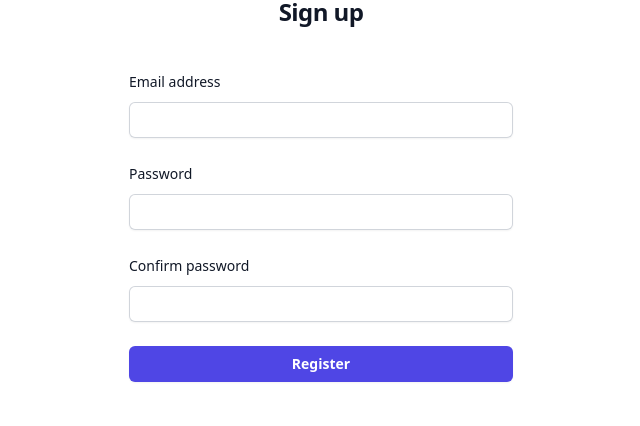
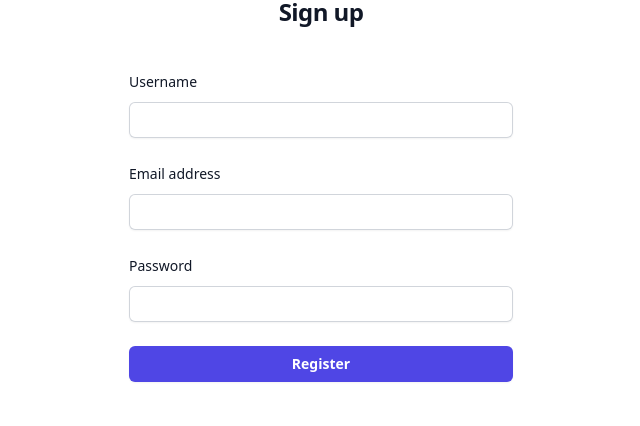
Before and after one commit to trinhleanhkhoa1999/social-media, a React (Vite) app: page /register in a window 1280 px wide. Shown: the part 134-560 px from the top of the page, without its empty margins (319-959 px from the left). Built offline with nearby package versions, Linux system fonts and the light colour scheme.

Commit message:
Thao: page Register

```diff
--- a/src/pages/LoginPage/index.tsx
+++ b/src/pages/LoginPage/index.tsx
@@ -1,6 +1,7 @@
 import { NavLink } from "react-router-dom";
 
 export default function Login() {
+
   return (
     <div className="flex min-h-full flex-1 flex-col justify-center px-6 py-12 lg:px-8">
     <div className="sm:mx-auto sm:w-full sm:max-w-sm">
--- a/src/pages/RegisterPage/index.tsx
+++ b/src/pages/RegisterPage/index.tsx
@@ -1,6 +1,30 @@
+import { useState } from 'react';
 import { NavLink } from 'react-router-dom';
+import { toast } from 'react-toastify';
 
 export default function RegisterPage() {
+  const [email,setEmail] = useState("")
+  const [password,setPassword] = useState("")
+  const [username,setUsername] = useState("")
+  const [mess,setMess] = useState("")
+
+  // const handleOnChange =(e:any)=>{
+  //   setEmail(e.target.value);
+  //   setPassword(e.target.value)
+  //   setUsername(e.target.value)
+  // }
+  const validateEmail = () => {
+    const regEx =/^(([^<>()[\]\\.,;:\s@"]+(\.[^<>()[\]\\.,;:\s@"]+)*)|.(".+"))@((\[[0-9]{1,3}\.[0-9]{1,3}\.[0-9]{1,3}\.[0-9]{1,3}\])|(([a-zA-Z\-0-9]+\.)+[a-zA-Z]{2,}))$/
+    if(regEx.test(email)){
+      setMess("Email is valid")
+    }else if(!regEx.test(email)&& email!=""){
+      setMess("Email is not valid")
+    }else{
+      setMess("")
+    }
+    console.log('Lay gia tri',email,password,username)
+  };
+
   return (
   <div className="flex min-h-full flex-1 flex-col justify-center px-6 py-12 lg:px-8">
     <div className="sm:mx-auto sm:w-full sm:max-w-sm">
@@ -15,7 +39,27 @@
     </div>
 
     <div className="mt-10 sm:mx-auto sm:w-full sm:max-w-sm">
-      <form className="space-y-6" action="#" method="POST">
+      <form className="space-y-6" method="POST">
+        <div>
+          <div className="flex items-center justify-between">
+            <label htmlFor="password" className="block text-sm font-medium leading-6 text-gray-900">
+              Username
+            </label>
+          </div>
+          <div className="mt-2">
+            <input
+              id="username"
+              name="username"
+              type="text"
+              autoComplete="text"
+              value={username}
+              onChange={(event) => setUsername(event.target.value)}
+              required
+              className="block w-full rounded-md border-0 py-1.5 text-gray-900 shadow-sm ring-1 ring-inset ring-gray-300 placeholder:text-gray-400 focus:ring-2 focus:ring-inset focus:ring-indigo-600 sm:text-sm sm:leading-6"
+            />
+          </div>
+        </div>
+
         <div>
           <label htmlFor="email" className="block text-sm font-medium leading-6 text-gray-900">
             Email address
@@ -25,42 +69,29 @@
               id="email"
               name="email"
               type="email"
+              value={email}
+              onChange={(event) => setEmail(event.target.value)}
               autoComplete="email"
               required
               className="block w-full rounded-md border-0 py-1.5 text-gray-900 shadow-sm ring-1 ring-inset ring-gray-300 placeholder:text-gray-400 focus:ring-2 focus:ring-inset focus:ring-indigo-600 sm:text-sm sm:leading-6"
             />
           </div>
+          {mess}
         </div>
 
         <div>
           <div className="flex items-center justify-between">
             <label htmlFor="password" className="block text-sm font-medium leading-6 text-gray-900">
-              Password
+            Password
             </label>
           </div>
           <div className="mt-2">
             <input
               id="password"
-              name="password"
+              name="Password"
               type="password"
-              autoComplete="current-password"
-              required
-              className="block w-full rounded-md border-0 py-1.5 text-gray-900 shadow-sm ring-1 ring-inset ring-gray-300 placeholder:text-gray-400 focus:ring-2 focus:ring-inset focus:ring-indigo-600 sm:text-sm sm:leading-6"
-            />
-          </div>
-        </div>
-
-        <div>
-          <div className="flex items-center justify-between">
-            <label htmlFor="password" className="block text-sm font-medium leading-6 text-gray-900">
-            Confirm password
-            </label>
-          </div>
-          <div className="mt-2">
-            <input
-              id="password"
-              name="password"
-              type="password"
+              value={password}
+              onChange={(event) => setPassword(event.target.value)}
               autoComplete="current-password"
               required
               className="block w-full rounded-md border-0 py-1.5 text-gray-900 shadow-sm ring-1 ring-inset ring-gray-300 placeholder:text-gray-400 focus:ring-2 focus:ring-inset focus:ring-indigo-600 sm:text-sm sm:leading-6"
@@ -71,6 +102,7 @@
         <div>
           <button
             type="submit"
+            onClick={validateEmail}
             className="flex w-full justify-center rounded-md bg-indigo-600 px-3 py-1.5 text-sm font-semibold leading-6 text-white shadow-sm hover:bg-indigo-500 focus-visible:outline focus-visible:outline-2 focus-visible:outline-offset-2 focus-visible:outline-indigo-600"
           >
             Register
```
